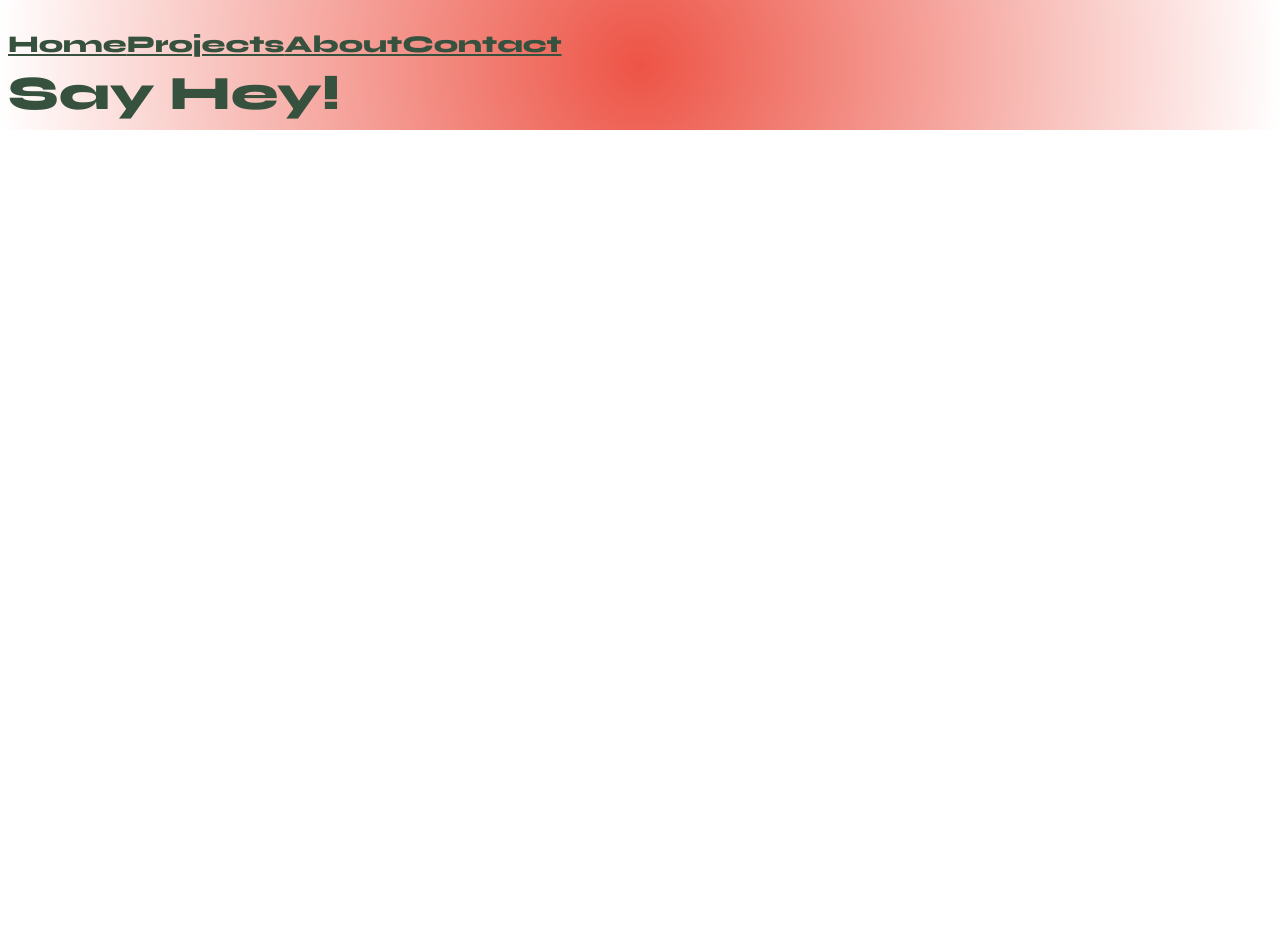
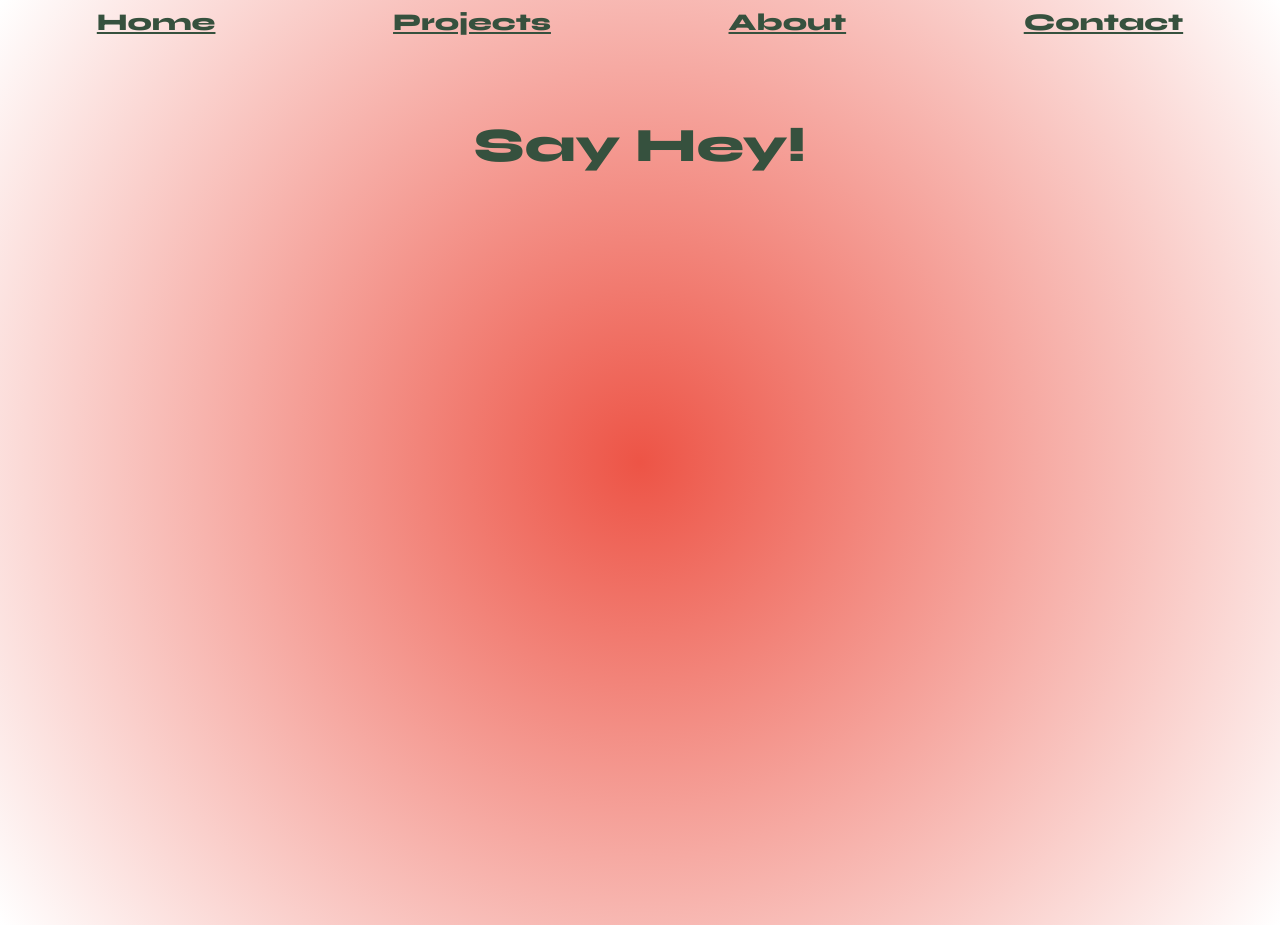
Before and after one commit to emilyThesecond/personal-portfolio, a React (Vite) app: page /contact in a window 1280 px wide. Before the commit the page ends 800 px from the top, so only its background shows below. Built offline with nearby package versions, Linux system fonts and the light colour scheme.

Commit message:
add site links

```diff
--- a/src/index.css
+++ b/src/index.css
@@ -12,7 +12,7 @@
   background-size: cover;
   background-repeat: no-repeat;
   background-position: center;
-  /* height: 100%; */
+  /* height: 100vmin; */
   font-family: "Syne", sans-serif;
   font-optical-sizing: auto;
   font-weight: 800;
@@ -21,13 +21,25 @@
 }
 .home {
   font-size: 8vmin;
+  height: 100vmin;
+}
+.home, .about, .contact {
+  height: 100vmin;
 }
 
 .nav a {
   color: rgb(54, 81, 62);
   font-size: 3vmin;
 }
+.nav {
+  display: flex;
+  justify-content: space-around;
+}
 
+.contact {
+  padding-top: 10vmin;
+  text-align: center;
+}
 
 
 
--- a/src/pages/About.jsx
+++ b/src/pages/About.jsx
@@ -2,7 +2,7 @@ import React from 'react'
 
 const About = () => {
   return (
-    <div>
+    <div className='about'>
       <h1>About</h1>
       <h3>Hi! Welcome to my Portfolio, Im Emily.</h3>
       <p></p>
--- a/src/pages/Contact.jsx
+++ b/src/pages/Contact.jsx
@@ -2,8 +2,9 @@ import React from 'react'
 
 const Contact = () => {
   return (
-    <div>
+    <div className='contact'>
       <header>Say Hey!</header>
+
     </div>
   )
 }
--- a/src/pages/Projects.jsx
+++ b/src/pages/Projects.jsx
@@ -6,18 +6,24 @@ const Projects = () => {
       <h2>Projects</h2>
       <div className="project">
         <h1>The Strokes Fans</h1>
+        <a href="https://the-strokes-fan-page.vercel.app/">live site</a>
+        <a href="https://github.com/emilyThesecond/the-strokes-client">Github</a>
         <h3>Details</h3>
         <h4>Technologies Used: MongoDB, Express, React, Node.js</h4>
         <img src="https://i.imgur.com/ks0HzMr.png" alt="Project 1" />
       </div>
       <div className="project">
         <h1>Glaze Cookbook</h1>
+        <a href=""></a>
+        <a href="https://github.com/emilyThesecond/glaze-cookbook">Github</a>
         <h3>Details</h3>
         <h4>Technologies Used: MongoDB, Express, Node.js, JavaScript</h4>
         <img src="https://i.imgur.com/s0NrMV0.png" alt="Project 2" />
       </div>
       <div className="project">
         <h1>Habitualize</h1>
+        <a href="https://habitualize-07273966efbf.herokuapp.com/">Live Site</a>
+        <a href="https://github.com/harmonica23/habitualize">Github</a>
         <h3>Details</h3>
         <h4>Technologies Used: Python, Django, PostgreSQL</h4>
         <img src="https://i.imgur.com/86E64Nb.png" alt="Project 3" />
```
